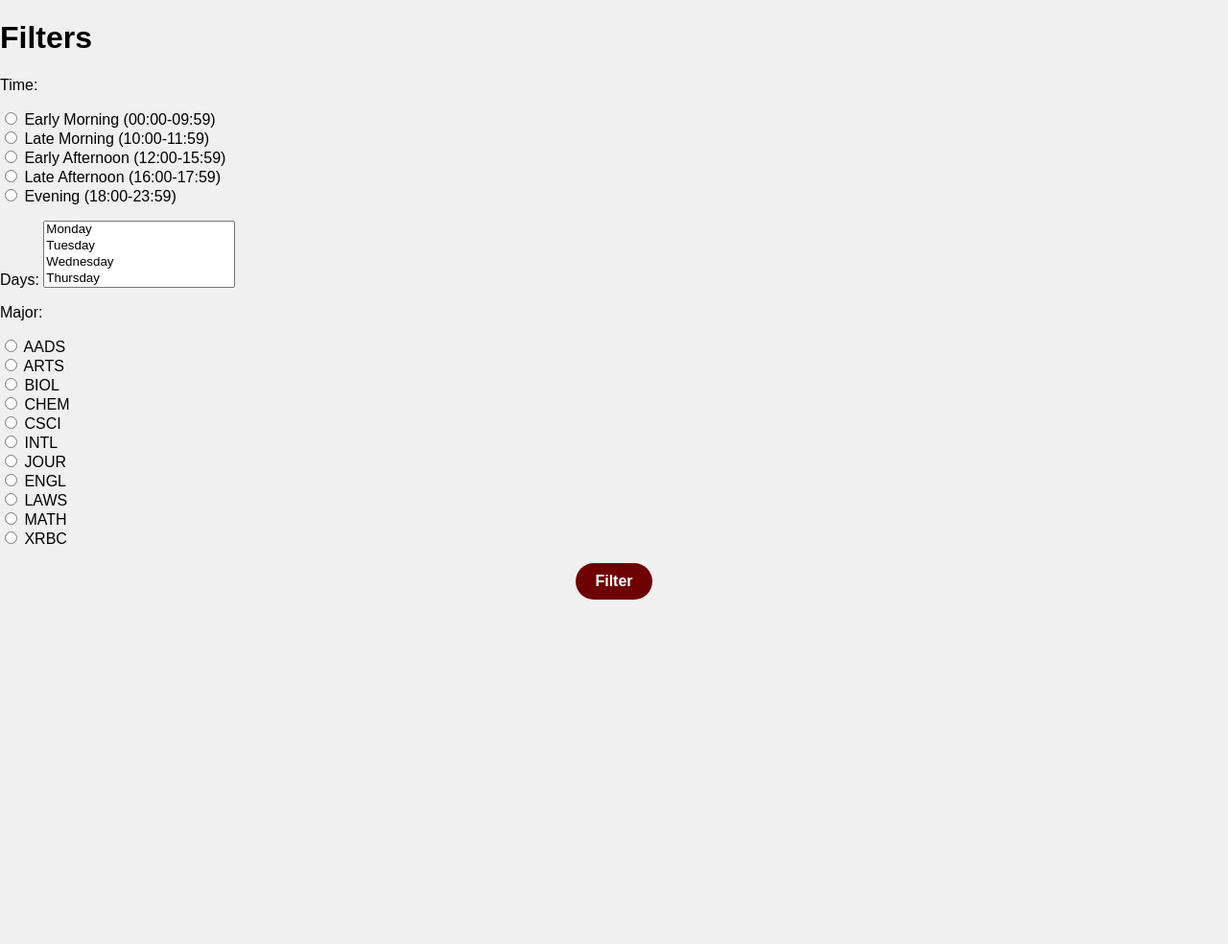
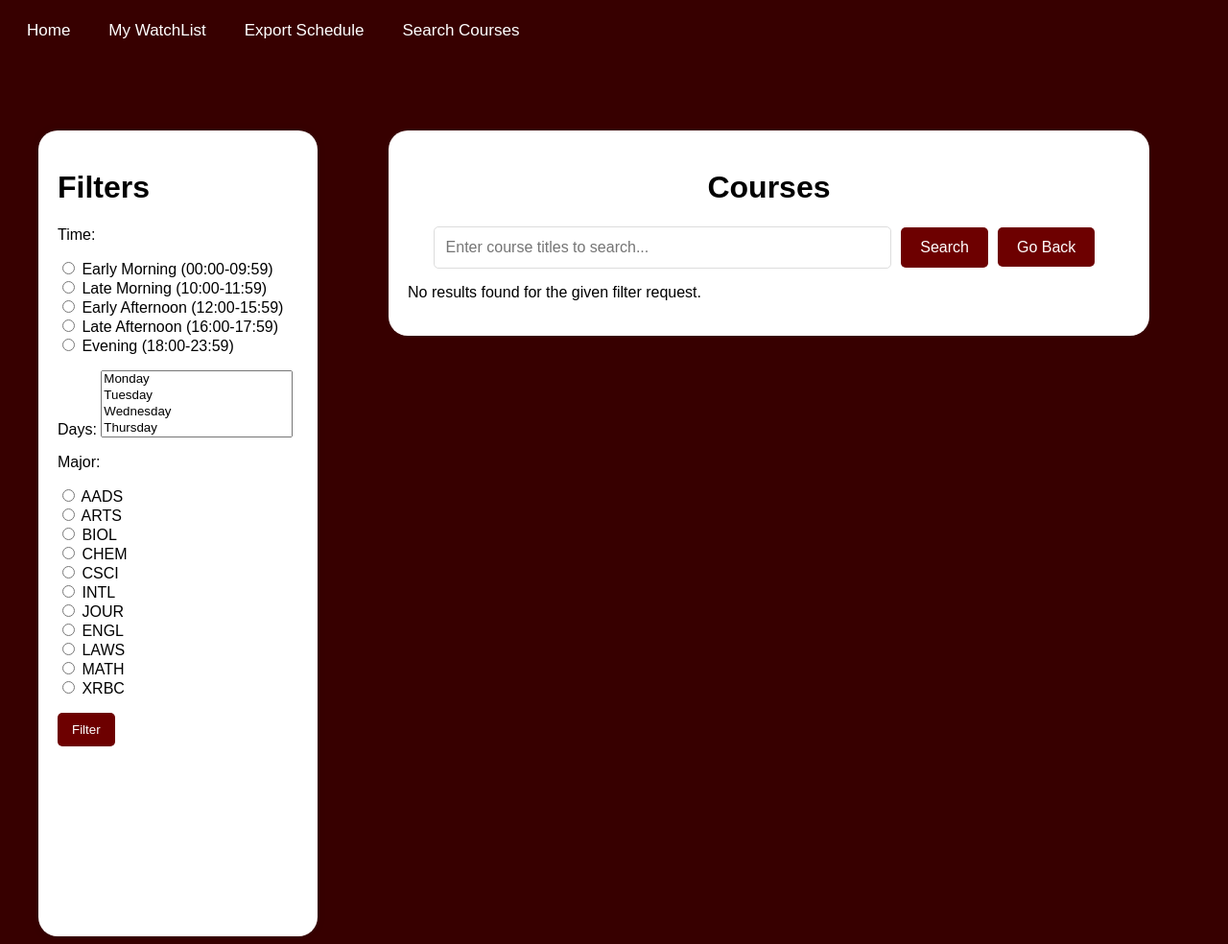
Before and after one commit to CSCI3356-Fall2023/Django-Unchained, a Django app: page /filter/ in a window 1280 px wide. Shown: the whole page at 96% size. Before the commit the page ends 625 px from the top, so only its background shows below. Run offline with Django 4.2, Linux system fonts and the light colour scheme.

Commit message:
filter_link

```diff
--- a/DjangoUnchained/EagleVision/static/EagleVision/courseselection.css
+++ b/DjangoUnchained/EagleVision/static/EagleVision/courseselection.css
@@ -28,7 +28,7 @@ body {
 }
 
 .course {
-    width: calc(33.33% - 20px);
+    /* width: calc(33.33% - 20px); */
     border: 2px solid #ddd;
     border-radius: 10px;
     padding: 15px;
@@ -175,3 +175,74 @@ button:disabled, .added-to-watchlist {
     background-color: #6D0000;
     color: white;
 }
+
+.content-wrapper {
+    display: flex;
+    justify-content: space-between;
+}
+
+.filter-sidebar {
+    flex-basis: 20%;
+    padding: 20px;
+    margin: 5em 0 0 2em;
+    height: 100vh;
+    background-color: #fff;
+    border-radius: 20px;
+    box-shadow: 0 0 10px rgba(0, 0, 0, 0.1);
+}
+
+.main-content {
+    flex-basis: 75%;
+}
+
+/* .search-results-container {
+    height: 600px;
+    overflow-y: auto;
+    border: 1px solid #ccc;
+    padding: 10px;
+    overflow-y: auto;
+}
+
+.search-result-item {
+display: flex;
+flex-direction: column;
+justify-content: space-between;
+border: 2px solid #ddd;
+border-radius: 10px;
+padding: 15px;
+margin: 10px auto;
+flex: 1 0 calc(33.33% - 20px);
+box-sizing: border-box;
+box-shadow: 0 0 10px rgba(0, 0, 0, 0.1);
+}
+.search_result_box {
+border-radius: 20px;
+background-color: #fff;
+margin: auto;
+width: 80%;
+padding: 20px;
+margin-top: 5em;
+overflow: auto;
+} */
+/*
+.inline {
+margin-top: auto;
+}
+
+@media (max-width: 768px) {
+.search-result-item {
+width: calc(50% - 20px);
+}
+}
+
+@media (max-width: 480px) {
+.search-result-item {
+width: 100%;
+}
+}
+
+
+.section button {
+align-self: flex-end;
+}
+*/
--- a/DjangoUnchained/EagleVision/templates/course_selection.html
+++ b/DjangoUnchained/EagleVision/templates/course_selection.html
@@ -45,6 +45,7 @@
                 {{ form.as_p }}
                 <button type="submit">Filter</button>
             </form>
+
         </div>
         <div class="main-content">
     <div class="box m-2 w-90 h-90">
@@ -52,7 +53,7 @@
         <form action="{% url 'search_results' %}" method="GET" class="search-form">
             <input type="text" name="search_query" placeholder="Enter course titles to search...">
             <button type="submit">Search</button>
-            <div class="filter-link">
+            <div class="back-link">
                 <a href="{% url 'courseselect' %}?page={{ request.session.last_course_page }}">Go Back </a>
             </div>
         </form>
@@ -87,7 +88,7 @@
 
             {% if page_obj.has_next %}
                 <span class="current">
-                    Page {{ page_obj.number }} of {{ page_obj.paginator.num_pages }}.
+                    Page {{ page_obj.number }} of {{ page_obj.paginator.num_pages }}
                 </span>
                 <a href="?page={{ page_obj.next_page_number }}">next</a>
                 <a href="?page={{ page_obj.paginator.num_pages }}">last &raquo;</a>
--- a/DjangoUnchained/EagleVision/templates/filters.html
+++ b/DjangoUnchained/EagleVision/templates/filters.html
@@ -3,13 +3,58 @@
 <html>
 <head>
     <title>Course Filtering</title>
-    <link rel="stylesheet" href="{% static 'EagleVision/filters.css' %}">
+    <link rel="stylesheet" href="{% static 'EagleVision/courseselection.css' %}">
 </head>
 <body>
-    <form method="GET" action="{% url 'filterRequest' %}">
-        <h1> Filters </h1>
-        {{ form.as_p }}
-        <button type="submit"> Filter </button>
-    </form>
+    <nav class="nav-menu">
+        <a href="{% url 'profile'%}">Home</a>
+        <a href="{% url 'watchlist' %}" class="active">My WatchList</a>
+        <a href="#">Export Schedule</a>
+        <a href =" {% url 'courseselect' %}">Search Courses</a>
+        {% if user.is_staff %}
+            <a href="{% url 'admin_report' %}">Admin Report</a>
+        {% endif %}
+    </nav>
+    <div class="content-wrapper">
+        <div class="filter-sidebar">
+            <form method="GET" action="{% url 'filterRequest' %}">
+                <h1> Filters </h1>
+                {{ form.as_p }}
+                <button type="submit"> Filter </button>
+            </form>
+        </div>
+        <div class="main-content">
+    <div class="box m-2 w-90 h-90">
+        <h1>Courses</h1>
+        <form action="{% url 'search_results' %}" method="GET" class="search-form">
+            <input type="text" name="search_query" placeholder="Enter course titles to search...">
+            <button type="submit">Search</button>
+            <div class="back-link">
+                <a href="{% url 'courseselect' %}?page={{ request.session.last_course_page }}">Go Back </a>
+            </div>
+        </form>
+        {% if filtered_courses %}
+            {% for course in filtered_courses %}
+            <div class="course-list-item">
+                <div class="course">
+                    <p class="course-title">{{ course.title }}<hr></p>
+                    <p>Date: {{ course.date }}</p>
+                    <p>Credits: {{ course.credits }}</p>
+                    <p>Description: {{ course.description }}</p>
+
+                        <form action="{% url 'section_selection' course.course_id %}" method="post" class="inline section">
+                            {% csrf_token %}
+                            <input type="hidden" name="course_id" value="{{ course.title }}">
+                            <button type="submit"> See Sections </button>
+                        </form>
+                </div>
+            </div>
+            {% endfor %}
+        {% else %}
+            <p>No results found for the given filter request.</p>
+        {% endif %}
+    </div>
+</div>
+</div>
 </body>
 </html>
--- a/DjangoUnchained/EagleVision/templates/search_results.html
+++ b/DjangoUnchained/EagleVision/templates/search_results.html
@@ -1,4 +1,4 @@
-{% load static %}
+<!-- {% load static %}
 
 <!DOCTYPE html>
 <html>
@@ -90,4 +90,4 @@
 
     </div>
 </body>
-</html>
+</html> -->
--- a/DjangoUnchained/EagleVision/views.py
+++ b/DjangoUnchained/EagleVision/views.py
@@ -383,7 +383,6 @@ def search_results(request):
             distinct_courses[course.title] = course
         filtered_courses = list(distinct_courses.values())
 
-        #user_watchlist_course_ids = Watchlist.objects.filter(user=request.user).values_list('course_id', flat=True)
         context = {
             'page_obj': filtered_courses,
             'form': CourseFilterForm()
@@ -406,7 +405,6 @@ def filterRequest(request):
             days = form.cleaned_data.get('days', [])
             major = form.cleaned_data.get('subject_area', 'CSCI')
 
-
             courses = Course.objects.all()
 
             if major:
@@ -417,11 +415,13 @@ def filterRequest(request):
             if time_slot:
                 courses = courses.filter(time_slots__contains=time_slot)
 
-            context = {'filtered_courses': courses}
-            return render(request, "search_results.html", context)
-    else:
-        context = {'form': CourseFilterForm()}
-        return render(request, "filters.html", context)
+            filtered_courses = list(courses)
+
+            context = {'filtered_courses': filtered_courses, 'form': form}
+            return render(request, "filters.html", context)
+
+    context = {'form': CourseFilterForm()}
+    return render(request, "filters.html", context)
 
 
 @login_required
```
